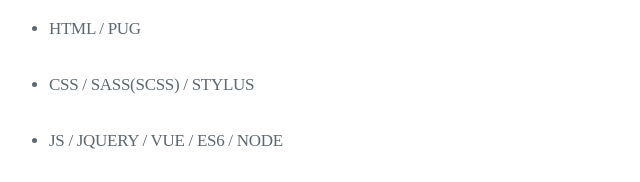
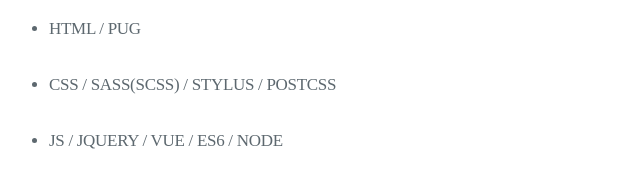
Before and after one commit to Annilla/annilla.github.io, a plain HTML site: page 3017/09/30/Resume/index.html in a window 1280 px wide. Shown: the part 3509-3691 px from the top of the page, 256-896 px from the left. Drawn offline with nearby package versions, Linux system fonts and the light colour scheme; a script that the page names is missing; a web font is replaced by a local one.

Commit message:
Site updated: 2017-12-25 16:19:53

```diff
--- a/3017/09/30/Resume/index.html
+++ b/3017/09/30/Resume/index.html
@@ -449,7 +449,7 @@
 <h1 id="Languages"><a href="#Languages" class="headerlink" title="Languages"></a>Languages</h1><ul>
 <li><p>HTML / PUG</p>
 </li>
-<li><p>CSS / SASS(SCSS) / STYLUS</p>
+<li><p>CSS / SASS(SCSS) / STYLUS / POSTCSS</p>
 </li>
 <li><p>JS / JQUERY / VUE / ES6 / NODE</p>
 </li>
```
Also changed, not shown: atom.xml (+1 -1 lines).
